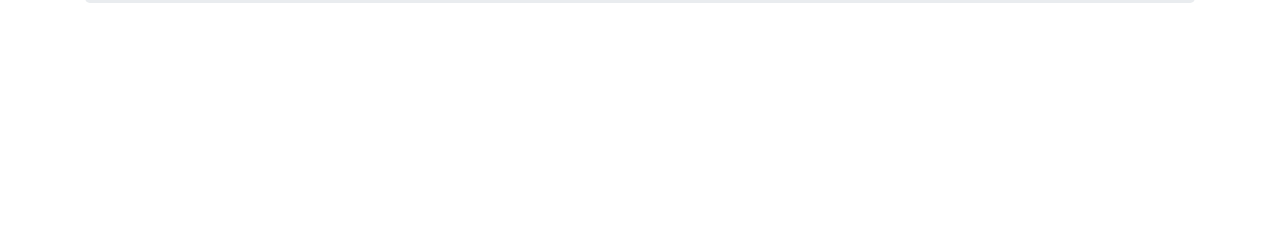
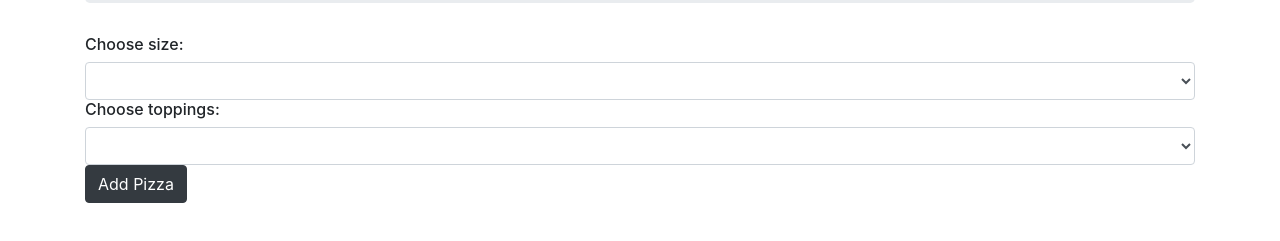
Before and after one commit to jessb-epicodus/pizza, a plain HTML site: page index.html in a window 1280 px wide. Shown: the part 181-422 px from the top of the page. Drawn offline with Linux system fonts and the light colour scheme.

Commit message:
add basic html outline

```diff
--- a/index.html
+++ b/index.html
@@ -13,6 +13,25 @@
       <h1>Pizza Parlor</h1>
     </div>
     <form id="add-pizza">
+      <h6>Choose size:</h6>
+      <select class="form-control" id="size">
+        <option value=""> </option>
+        <option value="sm">Small</option>
+        <option value="md">Medium</option>
+        <option value="lg">Large</option>
+      </select>
+      <h6>Choose toppings:</h6>
+      <select class="form-control" id="toppings">
+        <option value=""> </option>
+        <option value="cheese">Cheese</option>
+        <option value="special">Veggie Lovers</option>
+        <option value="special">Meat Lovers</option>
+        <option value="special">Supreme</option>
+      </select>
+      <button type="submit" class="btn btn-dark">Add Pizza</button>
     </form>
+    <div id="order">
+      <h6><span id="cost"><!--cost here--></span></h6>
+    </div>
   </div>
 </body>
```
Also changed, not shown: js/scripts.js (line endings or trailing spaces).
